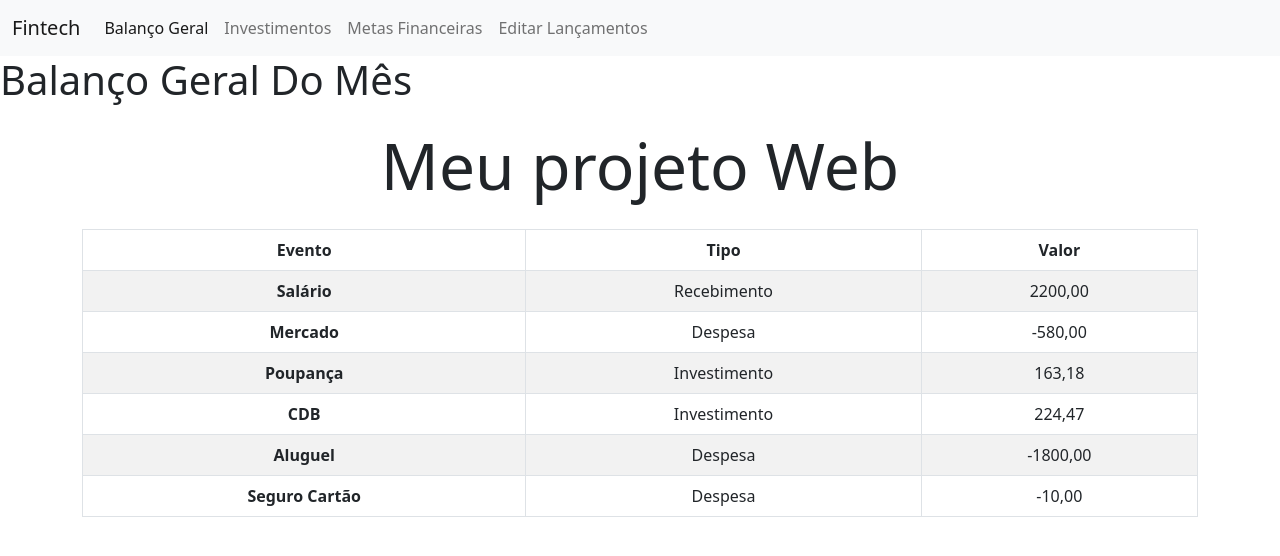
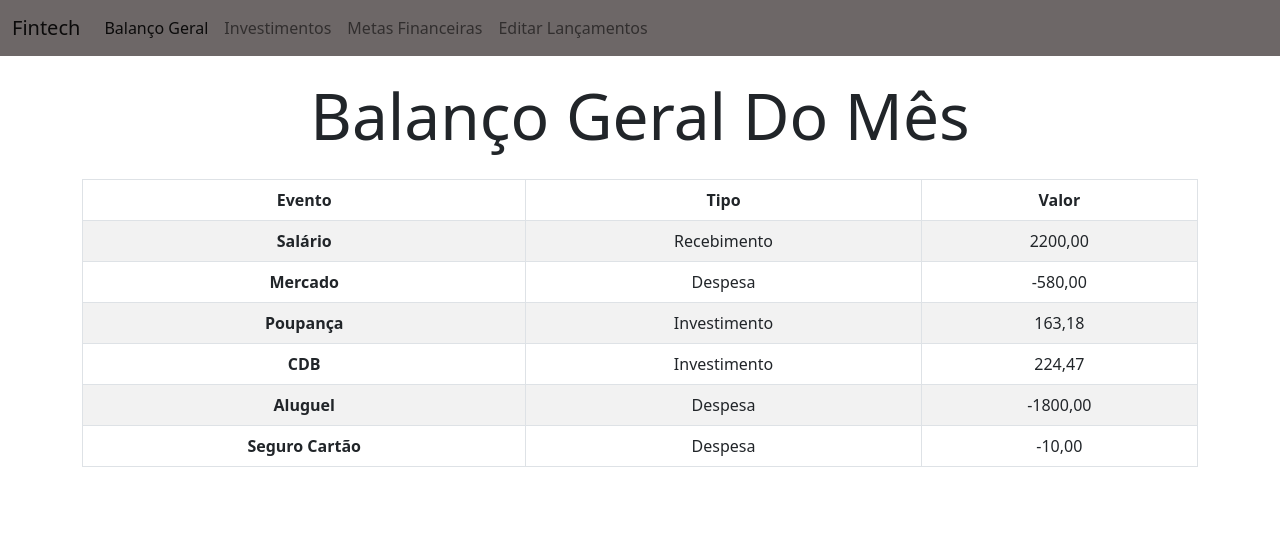
Before and after one commit to PedroHPG/Fintech, a plain HTML site: page index.html in a window 1280 px wide. Drawn offline with nearby package versions, Linux system fonts and the light colour scheme.

Commit message:
CSS da barra de navegação

```diff
--- a/css/style.css
+++ b/css/style.css
@@ -0,0 +1,18 @@
+
+.navbar {
+  overflow: hidden;
+  background-color: #6d6767;
+  position: fixed;
+  top: 0;
+  width: 100%;
+}
+
+.navbar a:hover {
+  background: #ddd;
+  color: black;
+  }
+
+.container {
+  margin-top: 30px;
+  padding-top: 30px;
+}
--- a/index.html
+++ b/index.html
@@ -8,7 +8,7 @@
     <title>Fintech</title>
 </head>
 <body>
-    <nav class="navbar navbar-expand-lg bg-light">
+    <nav class="navbar navbar-expand-lg">
         <div class="container-fluid">
           <a class="navbar-brand" href="#">Fintech</a>
           <button class="navbar-toggler" type="button" data-bs-toggle="collapse" data-bs-target="#navbarNavAltMarkup" aria-controls="navbarNavAltMarkup" aria-expanded="false" aria-label="Toggle navigation">
@@ -24,10 +24,9 @@
           </div>
         </div>
       </nav>
-    <h1>Balanço Geral Do Mês</h1>
 
     <div class="container text-center my-4">
-        <h3 class="display-3 my-4">Meu projeto Web</h3>
+        <h3 class="display-3 my-4">Balanço Geral Do Mês</h3>
     <table class="table table-striped table-bordered table-hover">
         <thead class="text-center">
             <tr>
```
